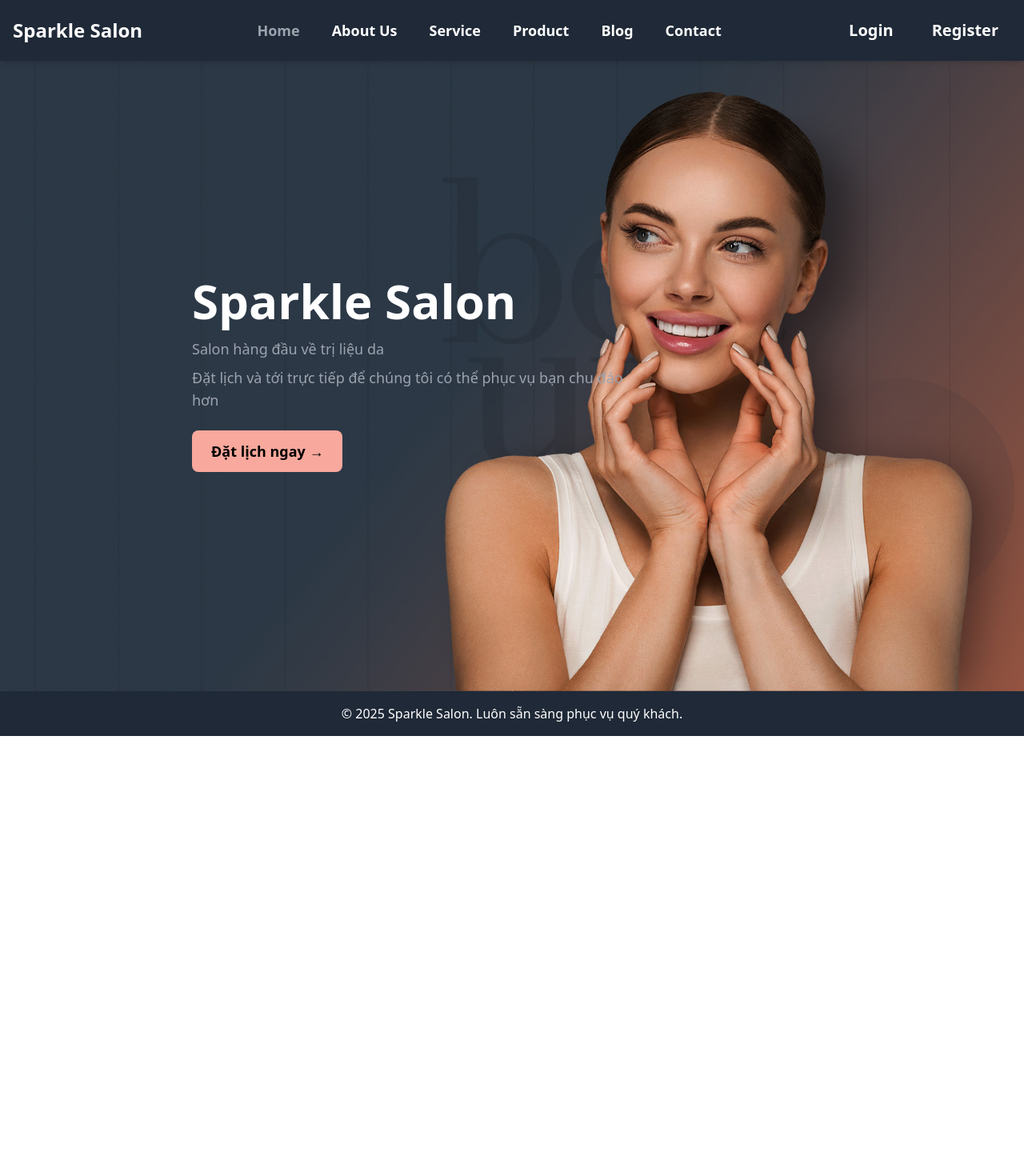
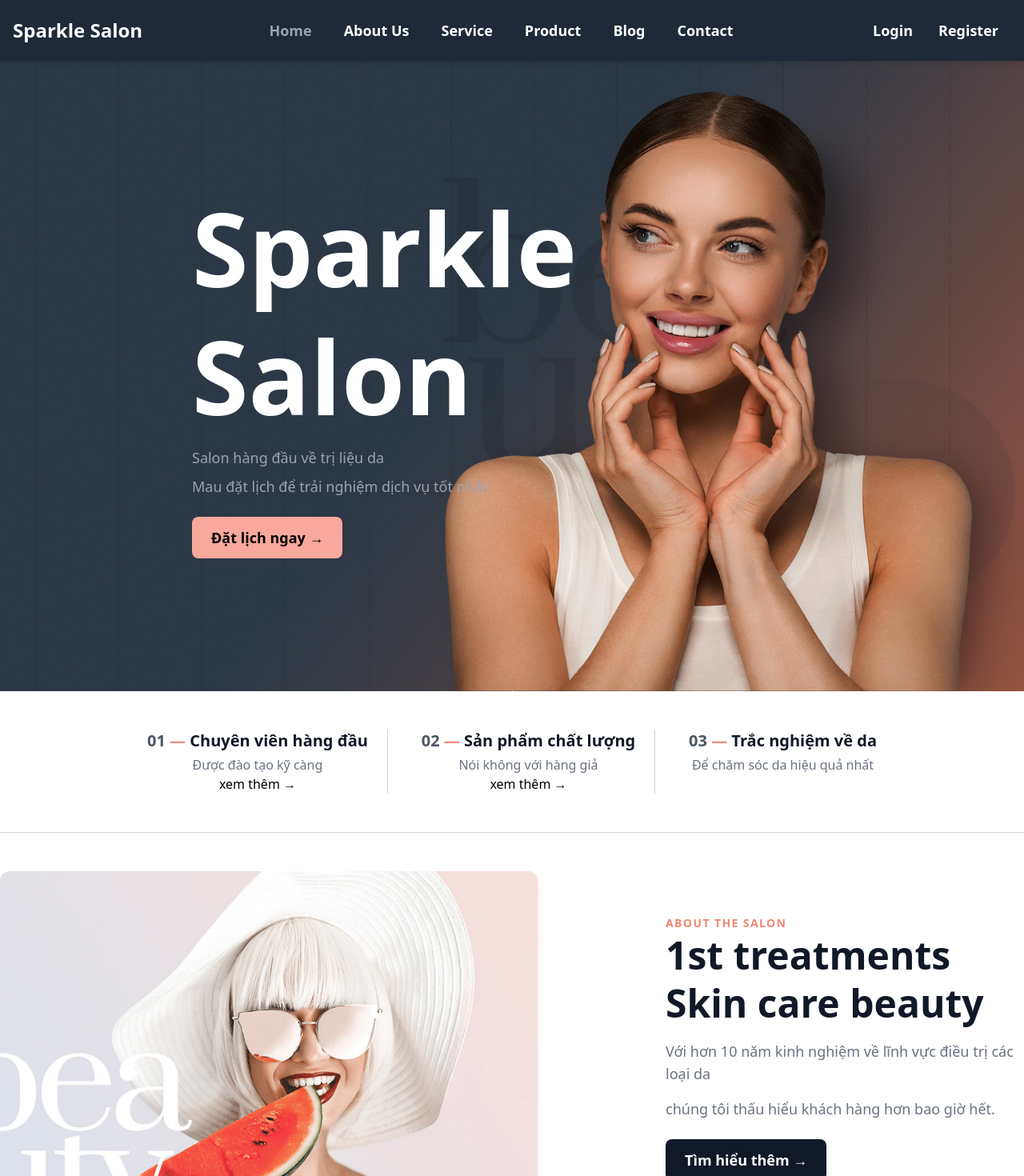
Before and after one commit to Rosettyluvhenny/SWP_SP25, a React (Vite) app in the folder sparkle-salon-fe/: page / in a window 1280 px wide. Shown: the top 1470 px of the page at 80% size. Before the commit the page ends 920 px from the top, so only its background shows below. Built offline with nearby package versions, Linux system fonts and the light colour scheme.

Commit message:
modified Header.tsx and done with section 2 in Home.tsx

```diff
--- a/sparkle-salon-fe/src/components/Header.tsx
+++ b/sparkle-salon-fe/src/components/Header.tsx
@@ -27,13 +27,13 @@ export default function Header() {
             <div>
                 <button
                     onClick={() => setIsLoginOpen(true)}
-                    className="bg-gray-800 hover:bg-gray-900 hover:text-gray-300 text-white px-4 py-2 rounded-lg"
+                    className="bg-gray-800 hover:text-gray-300 text-white px-4 py-2 text-lg"
                 >
                     Login
                 </button>
                 <button
                     onClick={() => setIsRegisterOpen(true)}
-                    className="ml-4 bg-gray-800 hover:bg-gray-900  hover:text-gray-300 text-white px-4 py-2 rounded-lg"
+                    className="bg-gray-800 hover:text-gray-300 text-white px-4 py-2 text-lg"
                 >
                     Register
                 </button>
--- a/sparkle-salon-fe/src/pages/Home.tsx
+++ b/sparkle-salon-fe/src/pages/Home.tsx
@@ -1,19 +1,112 @@
-import { Link} from "react-router-dom";
+import { Link } from "react-router-dom";
 
 export default function Home() {
     return (
         <div className="pt-16 flex flex-col">
+            {/* Section 1*/}
             <div className="min-h-screen flex flex-row items-center bg-[url('/assets/home-banner.jpg')] bg-cover bg-center bg-no-repeat">
-                {/* Hero Section */}
                 <div className="text-start text-white max-w-xl ml-60">
-                    <h1 className="text-6xl font-bold leading-tight">Sparkle Salon</h1>
-                    <p className="mt-2 text-lg text-gray-400">Salon hàng đầu về trị liệu da</p>
-                    <p className="mt-2 text-lg text-gray-400">Đặt lịch và tới trực tiếp để chúng tôi có thể phục vụ bạn chu đáo hơn</p>
+                    <h1 className="text-9xl font-semibold leading-tight">
+                        Sparkle Salon
+                    </h1>
+                    <p className="mt-2 text-lg text-gray-400">
+                        Salon hàng đầu về trị liệu da
+                    </p>
+                    <p className="mt-2 text-lg text-gray-400">
+                        Mau đặt lịch để trải nghiệm dịch vụ tốt nhất
+                    </p>
                     <button className="mt-6 bg-[#f8a89c] hover:bg-[#ee8874] text-black px-6 py-3 rounded-lg font-semibold text-lg">
                         <Link to="/contact">Đặt lịch ngay →</Link>
                     </button>
                 </div>
             </div>
+            {/* Small Section */}
+            <div className="flex justify-center items-center py-12 bg-white border-b border-gray-300">
+                <div className="flex justify-between w-3/4">
+                    {/* Item 1 */}
+                    <div className="text-center px-6 border-r border-gray-300 last:border-r-0">
+                        <h3 className="text-xl font-semibold text-gray-900">
+                            <span className="text-gray-600">01</span>{" "}
+                            <span className="text-[#ee8874]">—</span> Chuyên
+                            viên hàng đầu
+                        </h3>
+                        <p className="text-gray-500 mt-1">
+                            Được đào tạo kỹ càng
+                        </p>
+                        <Link
+                            to="/about"
+                            className="hover:underline hover:text-gray-600"
+                        >
+                            xem thêm →
+                        </Link>
+                    </div>
+
+                    {/* Item 2 */}
+                    <div className="text-center px-6 border-r border-gray-300 last:border-r-0">
+                        <h3 className="text-xl font-semibold text-gray-900">
+                            <span className="text-gray-600">02</span>{" "}
+                            <span className="text-[#ee8874]">—</span> Sản phẩm
+                            chất lượng
+                        </h3>
+                        <p className="text-gray-500 mt-1">
+                            Nói không với hàng giả
+                        </p>
+                        <Link
+                            to="/product"
+                            className="hover:underline hover:text-gray-600"
+                        >
+                            xem thêm →
+                        </Link>
+                    </div>
+
+                    {/* Item 3 */}
+                    <div className="text-center px-6">
+                        <h3 className="text-xl font-semibold text-gray-900">
+                            <span className="text-gray-600">03</span>{" "}
+                            <span className="text-[#ee8874]">—</span> Trắc
+                            nghiệm về da
+                        </h3>
+                        <p className="text-gray-500 mt-1">
+                            Để chăm sóc da hiệu quả nhất
+                        </p>
+                    </div>
+                </div>
+            </div>
+
+            {/* Section 2 */}
+            <div className="flex flex-row items-center justify-center w-full bg-gradient-to-r bg-white py-12">
+                {/* Left Section */}
+                <div className="w-auto flex justify-end pr-40">
+                    <img
+                        src="/assets/home-services.jpg"
+                        alt="Featured Service"
+                        className="rounded-xl shadow-lg"
+                    />
+                </div>
+                {/* Right Section */}
+                <div className="w-1/2 text-left">
+                    <h2 className="text-sm uppercase tracking-widest text-[#ee8874] font-semibold">
+                        About the Salon
+                    </h2>
+                    <h2 className="text-5xl font-bold text-gray-900 leading-tight">
+                        1st treatments
+                        <br />
+                        Skin care beauty
+                    </h2>
+                    <p className="mt-4 text-lg text-gray-500">
+                        Với hơn 10 năm kinh nghiệm về lĩnh vực điều trị các loại
+                        da
+                    </p>
+                    <p className="mt-4 text-lg text-gray-500">
+                        chúng tôi thấu hiểu khách hàng hơn bao giờ hết.
+                    </p>
+                    <div className="mt-6 flex items-center space-x-4">
+                        <button className="bg-gray-900 hover:bg-gray-700 text-white px-6 py-3 rounded-lg font-semibold text-lg shadow-md">
+                            <Link to="/about">Tìm hiểu thêm →</Link>
+                        </button>
+                    </div>
+                </div>
+            </div>
         </div>
     );
 }
```
Also changed, not shown: sparkle-salon-fe/public/assets/home-services.jpg (added).
